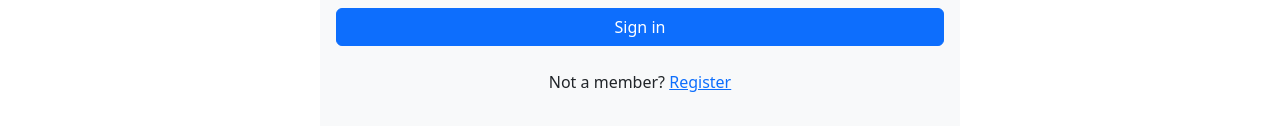
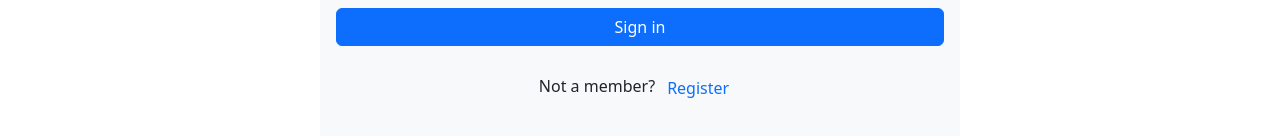
Before and after one commit to happycindy26/shopping-cart, a React (Create React App) app: page /user in a window 1280 px wide. Shown: the part 566-702 px from the top of the page. Built offline with nearby package versions, Linux system fonts and the light colour scheme.

Commit message:
move MDB handleJustifyClick to SignInRegisterConctex.tsx and change the register a tag to button

```diff
--- a/src/components/SignInRegister.tsx
+++ b/src/components/SignInRegister.tsx
@@ -1,4 +1,3 @@
-import { useState } from 'react';
 import {
   MDBContainer,
   MDBTabs,
@@ -12,27 +11,30 @@ import {
   MDBCheckbox
 }
 from 'mdb-react-ui-kit';
+import { Button } from 'react-bootstrap';
 import { useSignInRegister } from '../contexts/SignInRegisterContext';
 
 function SignInRegister() {
-  const [justifyActive, setJustifyActive] = useState('tab1');;
-  const handleJustifyClick = (value:string) => {
-    if (value === justifyActive) {
-      return;
-    }
-    setJustifyActive(value);
-  };
-  const {name, email, password, nameHandleChange, emailHandleChange, passwordHandleChange} = useSignInRegister()
+  //moved the following code to SignInRegisterContext.tsx
+  // const [justifyActive, setJustifyActive] = useState('tab1');;
+  // const handleJustifyClick = (value:string) => {
+  //   if (value === justifyActive) {
+  //     return;
+  //   }
+  //   setJustifyActive(value);
+  // };
+  const {justifyActive, name, email, password, handleJustifyClick, nameHandleChange, emailHandleChange, passwordHandleChange} = useSignInRegister()
+
   return (
     <MDBContainer className="p-3 my-5 d-flex flex-column w-50 bg-light">
       <MDBTabs pills justify className='mb-3 d-flex flex-row justify-content-between'>
         <MDBTabsItem>
-          <MDBTabsLink onClick={() => handleJustifyClick('tab1')} active={justifyActive === 'tab1'}>
+          <MDBTabsLink onClick={() => handleJustifyClick('tab1')} active={justifyActive === 'tab1'} >
             Login
           </MDBTabsLink>
         </MDBTabsItem>
         <MDBTabsItem>
-          <MDBTabsLink onClick={() => handleJustifyClick('tab2')} active={justifyActive === 'tab2'}>
+          <MDBTabsLink onClick={() => handleJustifyClick('tab2')} active={justifyActive === 'tab2'} >
             Register
           </MDBTabsLink>
         </MDBTabsItem>
@@ -65,7 +67,11 @@ function SignInRegister() {
             <a href="!#">Forgot password?</a>
           </div>
           <MDBBtn className="mb-4 w-100">Sign in</MDBBtn>
-          <p className="text-center">Not a member? <a href="#!">Register</a></p>
+          {/* <p className="text-center">Not a member? <a href="#!">Register</a></p> */}
+          <p className="text-center">Not a member?
+            <Button onClick={() => handleJustifyClick('tab2')} active={justifyActive === 'tab2'}  variant="outline-primary" style={{border: "none"}}>Register</Button>
+            {/* <MDBBtn onClick={() => handleJustifyClick('tab2')} active={justifyActive === 'tab2'}>Sign up</MDBBtn> */}
+          </p>
         </MDBTabsPane>
 
         <MDBTabsPane show={justifyActive === 'tab2'}>
--- a/src/contexts/SignInRegisterContext.tsx
+++ b/src/contexts/SignInRegisterContext.tsx
@@ -7,9 +7,11 @@ type SignInRegisterContextProps = {
   name: string
   email: string
   password: string
+  justifyActive: string
   nameHandleChange: (e: React.ChangeEvent<HTMLInputElement>) => void
   emailHandleChange: (e: React.ChangeEvent<HTMLInputElement>) => void
   passwordHandleChange: (e: React.ChangeEvent<HTMLInputElement>) => void
+  handleJustifyClick: (value: string) => void
   // handleSubmit: (e: React.FormEvent<HTMLFormElement>) => void
 }
 
@@ -20,10 +22,17 @@ export const useSignInRegister = () => {
 }
 
 export const SignInRegisterProvider = ({children}: SignInRegisterProviderProps) => {
+  const [justifyActive, setJustifyActive] = useState('tab1');;
   const [name, setName] = useState('')
   const [email, setEmail] = useState('')
   const [password, setPassword] = useState('')
 
+  const handleJustifyClick = (value:string) => {
+    if (value === justifyActive) {
+      return;
+    }
+    setJustifyActive(value);
+  };
   const nameHandleChange = (e: React.ChangeEvent<HTMLInputElement>) => {
     setName(e.target.value)
   }
@@ -38,7 +47,7 @@ export const SignInRegisterProvider = ({children}: SignInRegisterProviderProps)
   // }
 
   return(
-    <signInRegisterContext.Provider value={{name, email, password, nameHandleChange, emailHandleChange, passwordHandleChange}}>
+    <signInRegisterContext.Provider value={{justifyActive, name, email, password, handleJustifyClick, nameHandleChange, emailHandleChange, passwordHandleChange}}>
       {children}
     </signInRegisterContext.Provider>
   )
```
